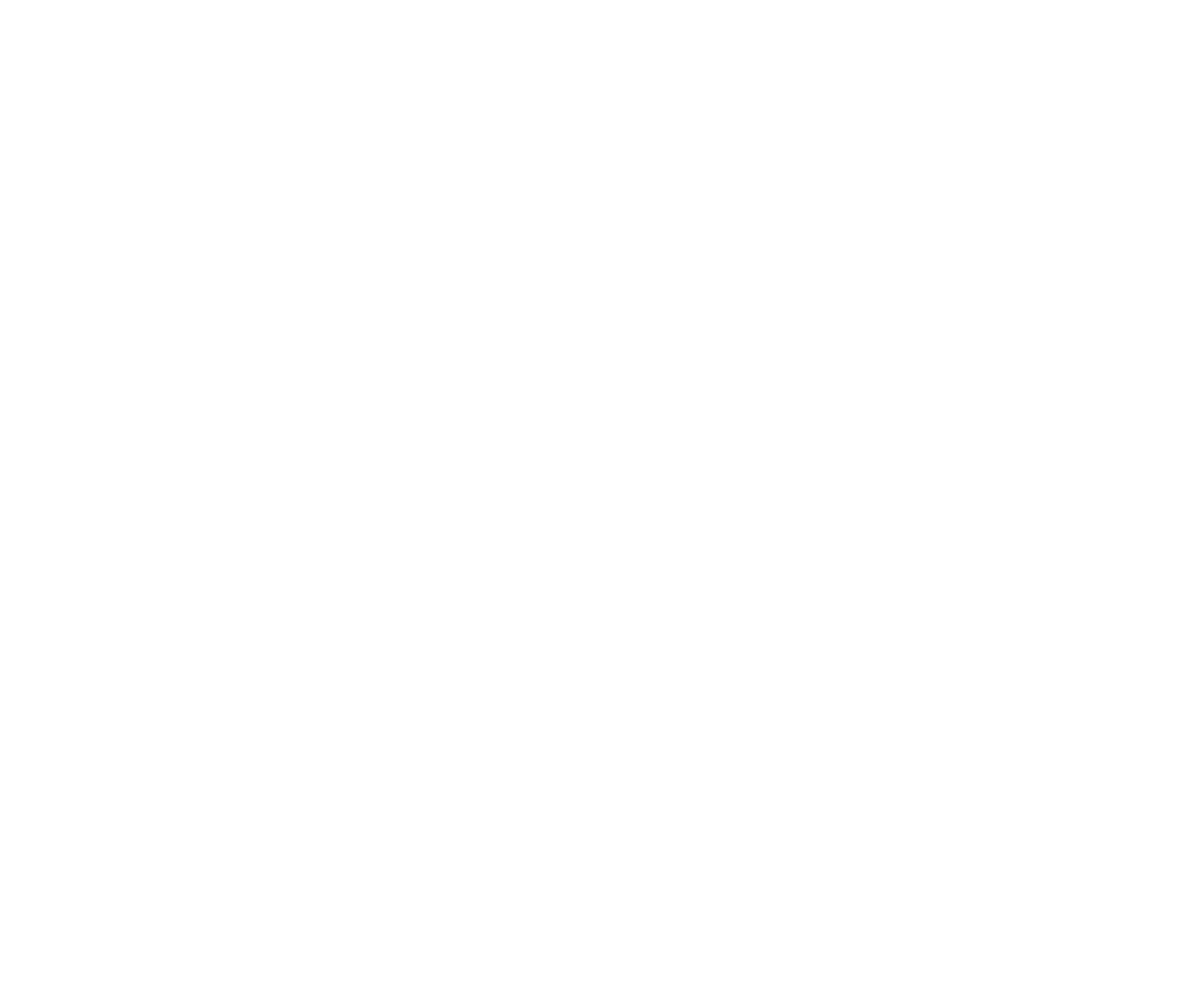
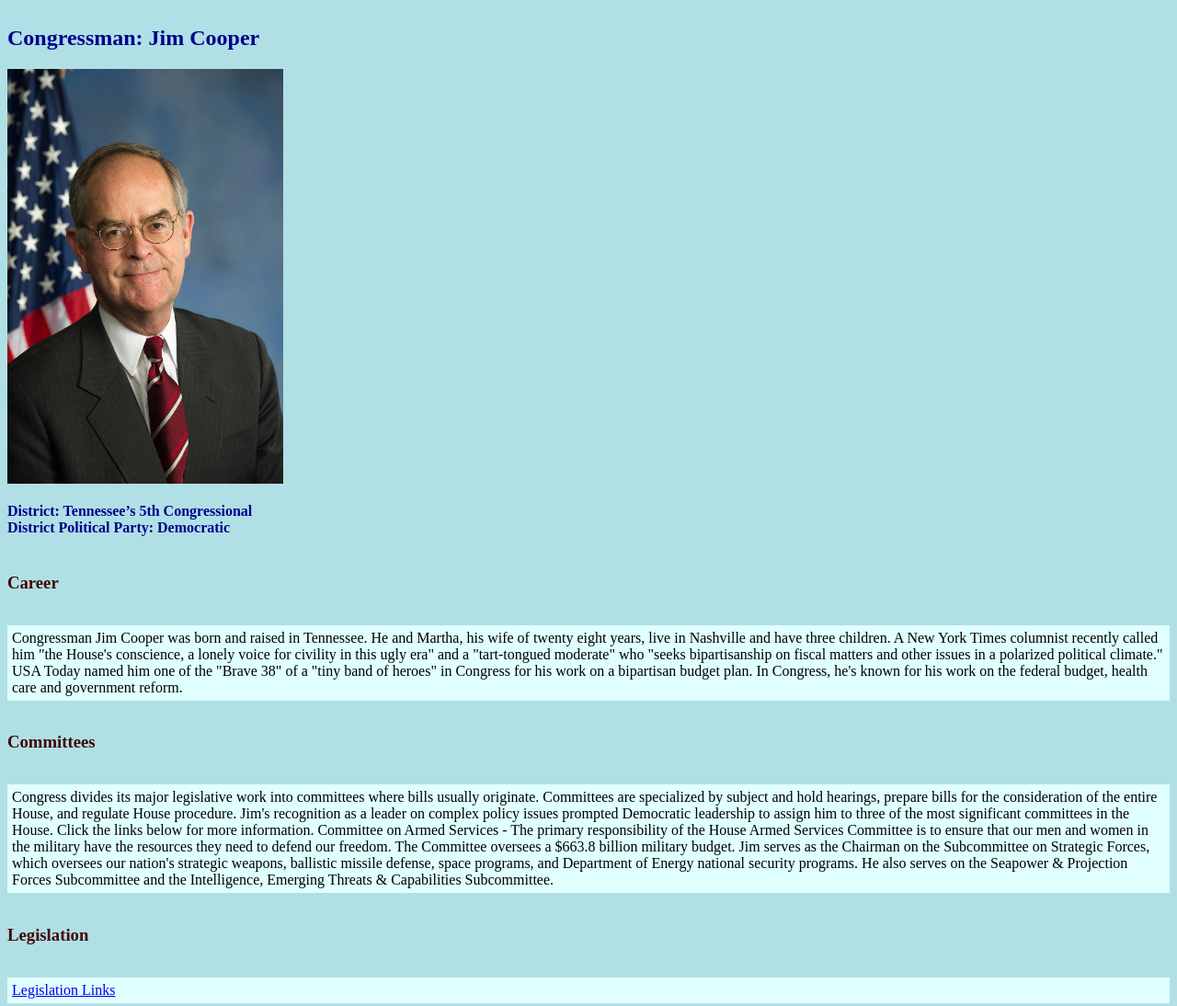
Before and after one commit to taylorhcarroll/political, a plain HTML site: page index.html in a window 1280 px wide. Shown: the whole page at 92% size. Before the commit the page ends 800 px from the top, so only its background shows below. Drawn offline with Linux system fonts and the light colour scheme.

Commit message:
updating with css and img

```diff
--- a/index.html
+++ b/index.html
@@ -5,9 +5,50 @@
    <meta name=viewport content=width=, initial-scale=1.0>
    <meta http-equiv=X-UA-Compatible content=ie=edge>
    <link rel=stylesheet href=src/styles/main.css>
-   <title>Document</title>
+   <title></title>
 </head>
 <body>
-   <script src=src/script/main.js></script>
+   <header>
+
+   </header>
+   <article class="main">
+      <!-- main -->
+      <section class="main">
+         <section class="about">
+           <h2> Congressman: Jim Cooper </h2>
+         <img class="imgmain" src="/src/images/jimcooper.jpg" alt="Jim Cooper">
+         <h1>District: Tennessee’s 5th Congressional District
+
+         Political Party: Democratic
+         </h1>
+         </section>
+            <h3>Career</h3>
+               <p>Congressman Jim Cooper was born and raised in Tennessee. He and Martha, his wife of twenty eight years, live in Nashville and have three children.
+
+                A New York Times columnist recently called him "the House's conscience, a lonely voice for civility in this ugly era" and a "tart-tongued moderate" who "seeks bipartisanship on fiscal matters and other issues in a polarized political climate." USA Today named him one of the "Brave 38" of a "tiny band of heroes" in Congress for his work on a bipartisan budget plan.
+
+                In Congress, he's known for his work on the federal budget, health care and government reform.
+               </p>
+               <section>
+                  <h3>Committees</h3>
+                     <p>
+                     Congress divides its major legislative work into committees where bills usually originate. Committees are specialized by subject and hold hearings, prepare bills for the consideration of the entire House, and regulate House procedure.
+
+                     Jim's recognition as a leader on complex policy issues prompted Democratic leadership to assign him to three of the most significant committees in the House. Click the links below for more information.
+
+                     Committee on Armed Services - The primary responsibility of the House Armed Services Committee is to ensure that our men and women in the military have the resources they need to defend our freedom.  The Committee oversees a $663.8 billion military budget.
+
+                     Jim serves as the Chairman on the Subcommittee on Strategic Forces, which oversees our nation's strategic weapons, ballistic missile defense, space programs, and Department of Energy national security programs.
+
+                     He also serves on the Seapower & Projection Forces Subcommittee and the Intelligence, Emerging Threats & Capabilities Subcommittee.
+                     </p>
+               </section>
+                  <h3>Legislation</h3>
+                     <p>
+                        <a href="https://armedservices.house.gov/strategicforces">Legislation Links</a>
+                     </p>
+               </section>
+      </section>
+   </article>
 </body>
 </html>
--- a/src/styles/main.css
+++ b/src/styles/main.css
@@ -0,0 +1,46 @@
+* {
+    display: flex;
+    flex-flow: column;
+    align-content: center;
+}
+
+.main {
+    display: flex;
+    align-content: center;
+}
+
+h1 {
+    display: flex;
+    width: 300px;
+    flex-flow: row wrap;
+}
+
+.about {
+    display: flex;
+    flex-flow:
+}
+
+body {
+    background-color: powderblue;
+}
+
+.imgmain {
+    display: flex;
+    /* flex-flow: column; */
+    align-content: center;
+    width: 300px;
+
+}
+
+p {
+    background-color: lightcyan;
+    border: 5px solid lightcyan;
+}
+
+h2, h1 {
+    color: darkblue;
+}
+
+h3 {
+    color: rgb(66, 8, 8);
+}
```
Also changed, not shown: src/images/jimcooper.jpg (added).
